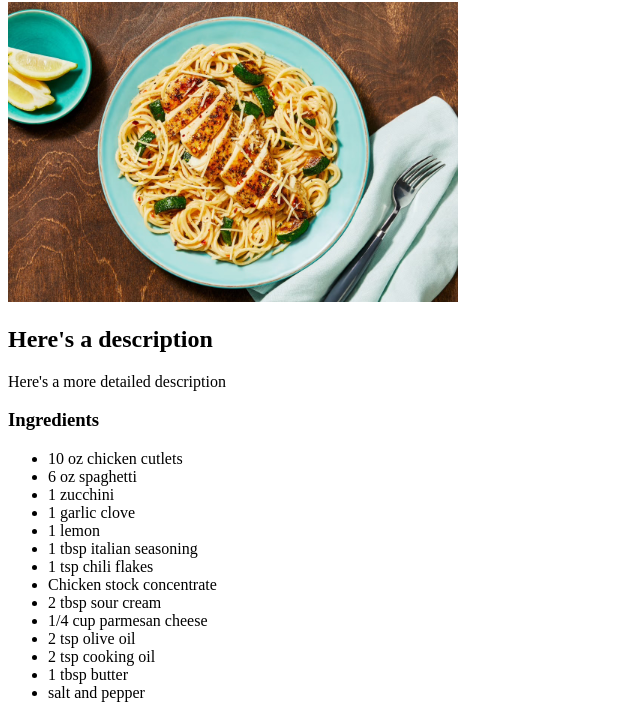
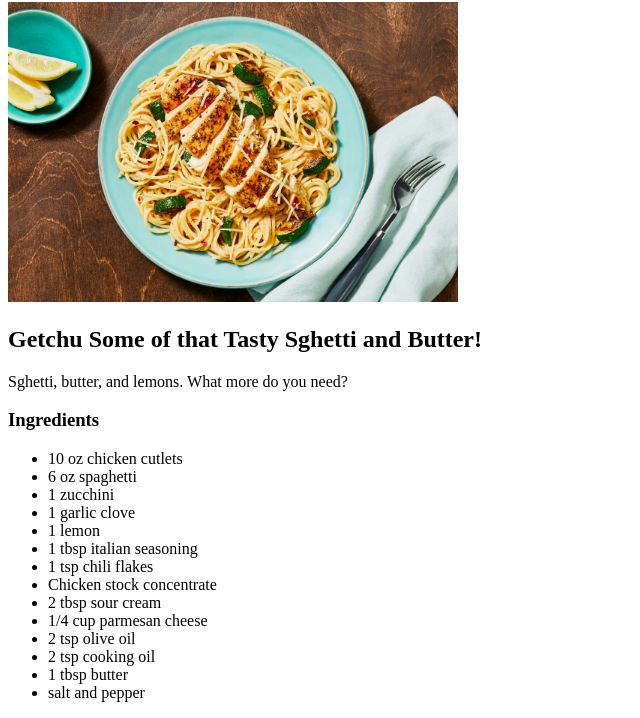
Before and after one commit to Junavae/odin-recipes, a plain HTML site: page recipes/lemon-chicken-sgetti.html in a window 1280 px wide. Shown: the part 78-796 px from the top of the page, without its empty margins (0-640 px from the left). Drawn offline with Linux system fonts and the light colour scheme.

Commit message:
Update body h1 and recipe description

```diff
--- a/recipes/lemon-chicken-sgetti.html
+++ b/recipes/lemon-chicken-sgetti.html
@@ -9,8 +9,8 @@
     <body>
         <h1>Lemon Chicken Sghetti</h1>
         <img src="../images/lemon-chicken-sgetti.jpg" alt="Lemon Chicken Sgetti" height="300" width="450">
-        <h2>Here's a description</h2>
-        <p>Here's a more detailed description</p>
+        <h2>Getchu Some of that Tasty Sghetti and Butter!</h2>
+        <p>Sghetti, butter, and lemons. What more do you need?</p>
         <h3>Ingredients</h3>
         <ul>
             <li>10 oz chicken cutlets</li>
```
